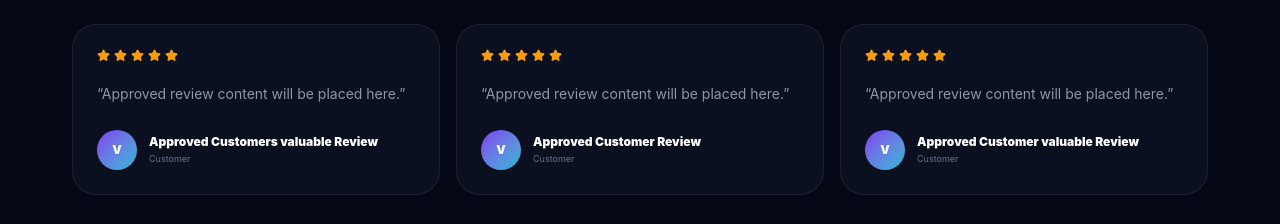
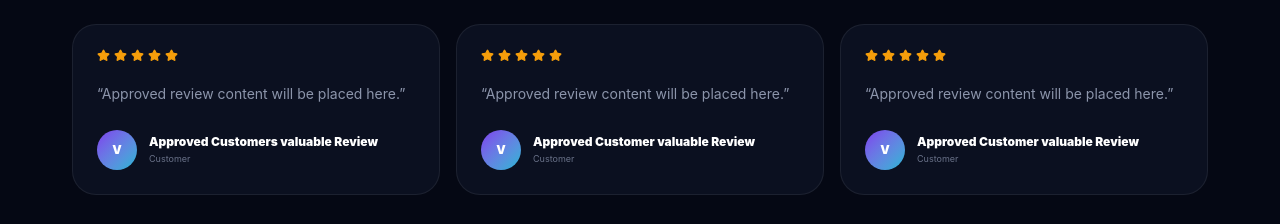
Before and after one commit to Sumit9328/veloop-pay, a React (Vite) app: page / in a window 1280 px wide. Shown: the part 4860-5084 px from the top of the page. Built offline with nearby package versions, Linux system fonts and the light colour scheme.

Commit message:
secondcommit

```diff
--- a/src/components/VeloopTestimonials.jsx
+++ b/src/components/VeloopTestimonials.jsx
@@ -15,7 +15,7 @@ const VeloopTestimonials = () => {
       text: "Approved review content will be placed here.",
     },
     {
-      name: "Approved Customer Review",
+      name: "Approved Customer valuable Review",
       role: "Customer",
       text: "Approved review content will be placed here.",
     },
```
